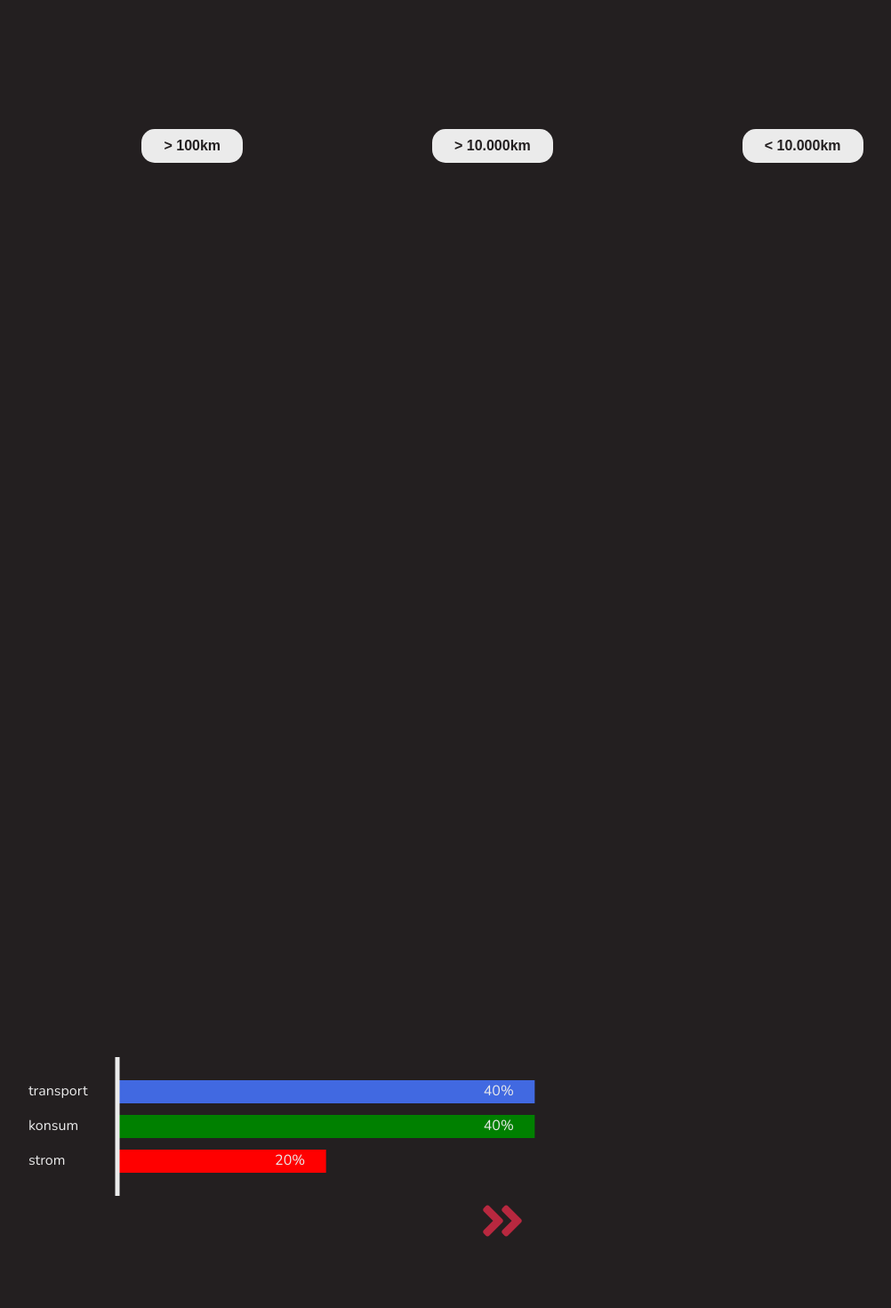
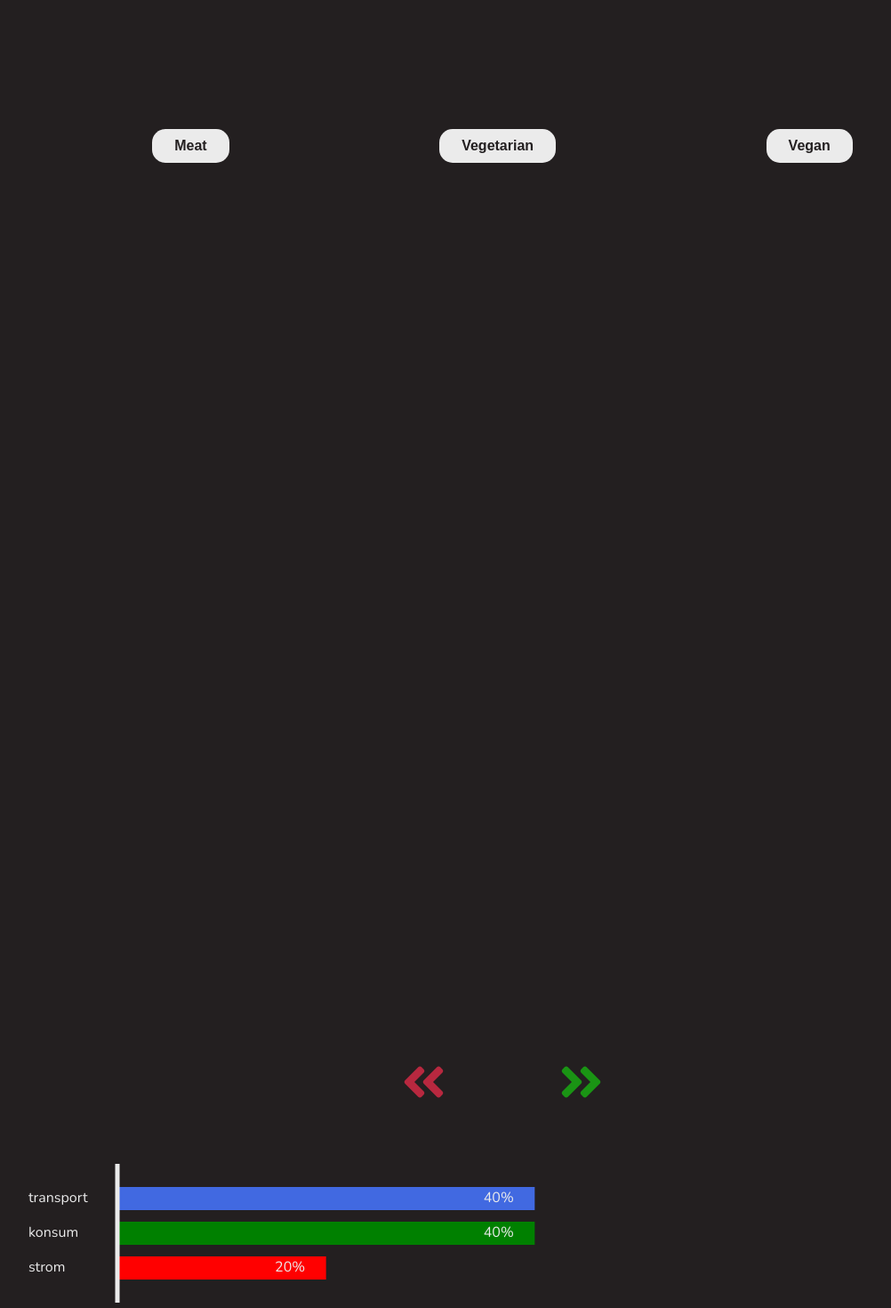
Before and after one commit to lukaswanner/co2, a Vue app: page /about in a window 1280 px wide. Shown: the part 3020-4490 px from the top of the page at 89% size, without its empty margins (75-1077 px from the left). Before the commit the page ends 4420 px from the top, so only its background shows below. Built offline with nearby package versions, Linux system fonts and the light colour scheme.

Commit message:
added dynamic questions + answers

```diff
--- /dev/null
+++ b/src/assets/questions/questions.json
@@ -0,0 +1,52 @@
+{
+  "questions": [
+    {
+      "Q": "What's your usual diet?",
+      "A1": ["Meat",100],
+      "A2": ["Vegetarian",200],
+      "A3": ["Vegan",300]
+    },
+    {
+      "Q": "How often do you fly short haul?",
+      "A1": ["0",100],
+      "A2": ["1-5",200],
+      "A3": ["> 5",300]
+    },
+    {
+      "Q": "How often do you fly medium haul?",
+      "A1": ["0",100],
+      "A2": ["1-5",200],
+      "A3": ["> 5",300]
+    },
+    {
+      "Q": "How often do you fly long haul?",
+      "A1": ["0",100],
+      "A2": ["1-5",200],
+      "A3": ["> 5",300]
+    },
+    {
+      "Q": "How do you get to work?",
+      "A1": ["Foot",100],
+      "A2": ["Car",200],
+      "A3": ["P Transport",300]
+    },
+    {
+      "Q": "How often do you drive longer distances?",
+      "A1": ["0",100],
+      "A2": ["1-5",200],
+      "A3": ["> 5",300]
+    },
+    {
+      "Q": "How often do you drive longer distances with public transport?",
+      "A1": ["0",100],
+      "A2": ["1-5",200],
+      "A3": ["> 5",300]
+    },
+    {
+      "Q": "How often do you buy new stuff?",
+      "A1": ["Never",100],
+      "A2": ["Monthly",200],
+      "A3": ["Yearly",300]
+    }
+  ]
+}
--- a/src/components/question_page.vue
+++ b/src/components/question_page.vue
@@ -6,24 +6,38 @@
       <h1>{{ this.question }}</h1>
       <div class="questions">
         <div class="call_to_action_q1">
-          <button class="button" @click="toggle($event)">&#62; 100km</button>
+          <button class="button" @click="toggle($event)">{{ a1 }}</button>
         </div>
         <div class="call_to_action_q2">
-          <button class="button" @click="toggle($event)">&#62; 10.000km</button>
+          <button class="button" @click="toggle($event)">{{ a2 }}</button>
         </div>
         <div class="call_to_action_q3">
-          <button class="button" @click="toggle($event)">&#60; 10.000km</button>
+          <button class="button" @click="toggle($event)">{{ a3 }}</button>
         </div>
       </div>
     </div>
     <div class="graph_card">
       <BarChart class="graph" />
     </div>
-    <i id="arrow" class="fas fa-angle-double-right" @click="shiftCards()"></i>
+    <div class="arrows">
+      <i
+        id="backarrow"
+        class="fas fa-angle-double-right"
+        @click="shiftCards(false)"
+      ></i>
+      <i
+        id="arrow"
+        class="fas fa-angle-double-right"
+        @click="shiftCards(true)"
+      ></i>
+    </div>
   </div>
 </template>
 
 <script>
+//todo wenn gedrückt dann wird er wert ausm json an die co2 liste hinzugefügt
+//hier gibt es einen gesammt wert und einen wert pro category
+//somit kann dann pro category jeweils der prozentsatz berechnet werden
 import BarChart from "./barchart.vue"
 
 export default {
@@ -34,10 +48,11 @@ export default {
   data: function() {
     return {
       img_src: require("@/assets/car.svg"),
-      question: "How far have you traveled by car?",
+      index: 0,
     }
   },
   mounted() {
+    console.log(require("@/assets/questions/questions.json").questions)
     let options = {
       root: null,
       rootMargin: "0px",
@@ -59,21 +74,47 @@ export default {
     observer.observe(document.getElementsByClassName("save_earth")[0])
   },
   methods: {
-    shiftCards: function() {
+    shiftCards: function(bool) {
       let card = document.getElementsByClassName("question_card")[0]
-      card.addEventListener("transitionend", this.shiftBack)
-      card.style.transition = "2s ease-in-out"
+      if (bool) {
+        card.addEventListener("transitionend", this.shiftForwards)
+      } else {
+        card.addEventListener("transitionend", this.shiftBackwards)
+      }
+      card.style.transition = "0.7s ease-in-out"
       card.style.opacity = 0
     },
-    shiftBack: function() {
-      this.img_src = require("@/assets/car.svg")
-      this.question = "This is question 2"
+    shiftForwards: function() {
+      document
+        .getElementsByClassName("question_card")[0]
+        .removeEventListener("transitionend", this.shiftForwards)
       let buttons = document.getElementsByClassName("questions")[0].children
       buttons.forEach((button) => {
         button.firstChild.classList.remove("active")
       })
-      let card = document.getElementsByClassName("question_card")[0]
-      card.style.opacity = 1
+      document.getElementsByClassName("question_card")[0].style.opacity = 1
+      // prettier-ignore
+      if (this.index + 1 <require("@/assets/questions/questions.json").questions.length) {
+        this.index += 1
+      }else{
+          this.index = 0
+      }
+    },
+    shiftBackwards: function() {
+      document
+        .getElementsByClassName("question_card")[0]
+        .removeEventListener("transitionend", this.shiftBackwards)
+      let buttons = document.getElementsByClassName("questions")[0].children
+      buttons.forEach((button) => {
+        button.firstChild.classList.remove("active")
+      })
+      document.getElementsByClassName("question_card")[0].style.opacity = 1
+      // prettier-ignore
+      if (this.index - 1  >= 0) {
+        this.index -= 1
+      }else{
+          this.index = 0
+      }
     },
     toggle: function(event) {
       let buttons = event.currentTarget.parentElement.parentElement.children
@@ -86,6 +127,22 @@ export default {
   computed: {
     src() {
       return this.img_src
+    },
+    question() {
+      return require("@/assets/questions/questions.json").questions[this.index]
+        .Q
+    },
+    a1() {
+      return require("@/assets/questions/questions.json").questions[this.index]
+        .A1[0]
+    },
+    a2() {
+      return require("@/assets/questions/questions.json").questions[this.index]
+        .A2[0]
+    },
+    a3() {
+      return require("@/assets/questions/questions.json").questions[this.index]
+        .A3[0]
     },
   },
 }
@@ -118,7 +175,7 @@ export default {
   word-spacing: 0.2em;
   opacity: 1;
   text-align: center;
-  transition: 4s ease-in-out;
+  transition: 5s ease-in-out;
 }
 
 .question_card {
@@ -173,6 +230,7 @@ export default {
   justify-self: center;
   align-self: center;
   font-size: 3em;
+  text-align: center;
   color: #ebebeb;
 }
 
@@ -192,10 +250,6 @@ export default {
   border-radius: 15px;
 }
 
-.button:hover {
-  background-color: #1a9414;
-}
-
 .active {
   background-color: #1a9414;
 }
@@ -208,22 +262,44 @@ export default {
   grid-row-end: 12;
 }
 
+.arrows {
+  grid-column-start: 3;
+  grid-column-end: 6;
+
+  grid-row: auto;
+  display: flex;
+  flex-flow: row;
+  justify-content: space-between;
+}
+
 #arrow {
   font-size: 3.5em;
-  color: #b8283f;
-  grid-column-start: 6;
-  grid-column-end: 7;
+  color: #1a9414;
 
-  grid-row: auto;
-  transition: 0.5s ease-in-out;
   justify-self: center;
   align-self: center;
 
   cursor: pointer;
+  margin-bottom: 5%;
 }
 
-#arrow:hover {
-  color: #1a9414;
+#backarrow {
+  font-size: 3.5em;
+  color: #b8283f;
+
+  justify-self: center;
+  align-self: center;
+  transform: rotate(180deg);
+  cursor: pointer;
+  margin-bottom: 5%;
+}
+
+#arrow:active {
+  transform: scale(0.9, 0.9);
+}
+
+#backarrow:active {
+  transform: rotate(180deg) scale(0.9, 0.9);
 }
 
 @media only screen and (max-width: 1300px) {
@@ -233,8 +309,8 @@ export default {
     grid-template-areas:
       "save_earth"
       "questions"
-      "graph"
-      "arrow";
+      "arrow"
+      "graph";
   }
 
   .save_earth {
@@ -249,8 +325,13 @@ export default {
     grid-area: graph;
   }
 
-  #arrow {
+  .arrows {
     grid-area: arrow;
+    justify-content: center;
+  }
+
+  .arrows > * {
+    padding-left: 5%;
   }
 }
 
```
